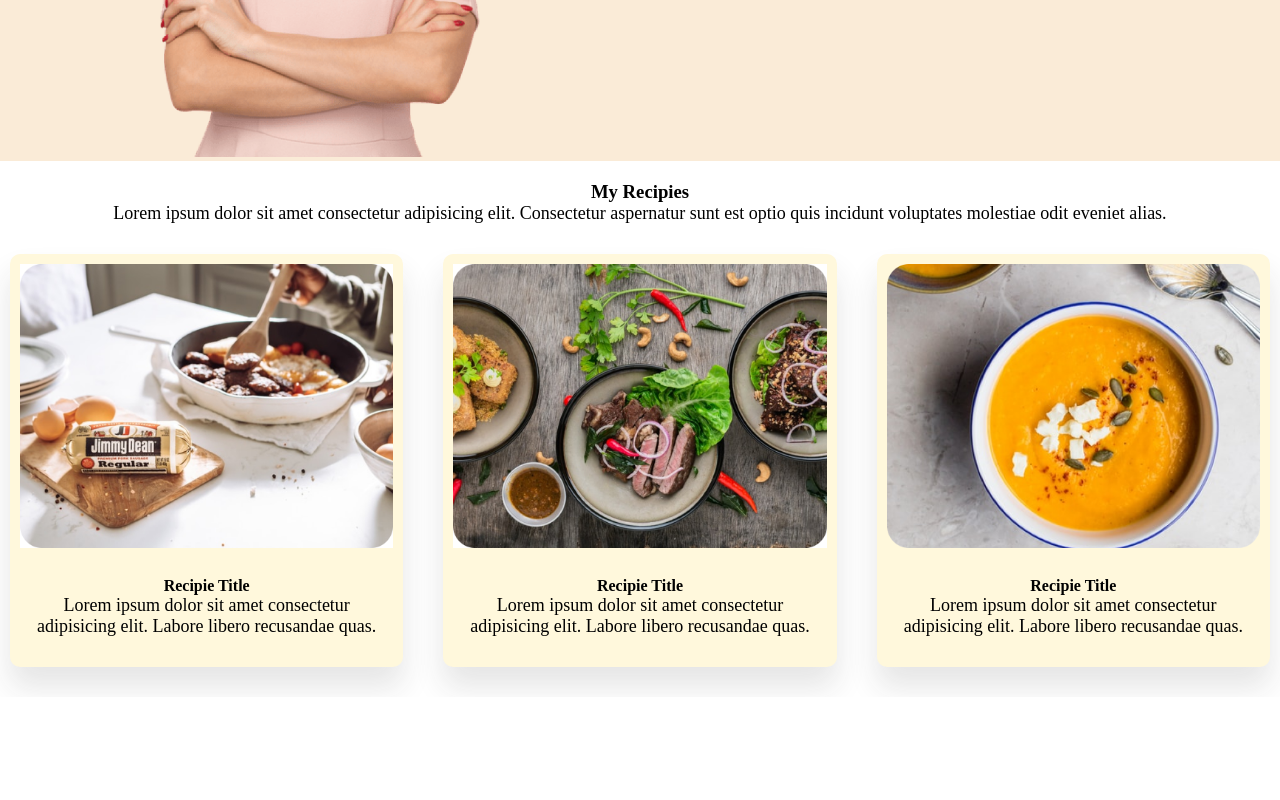
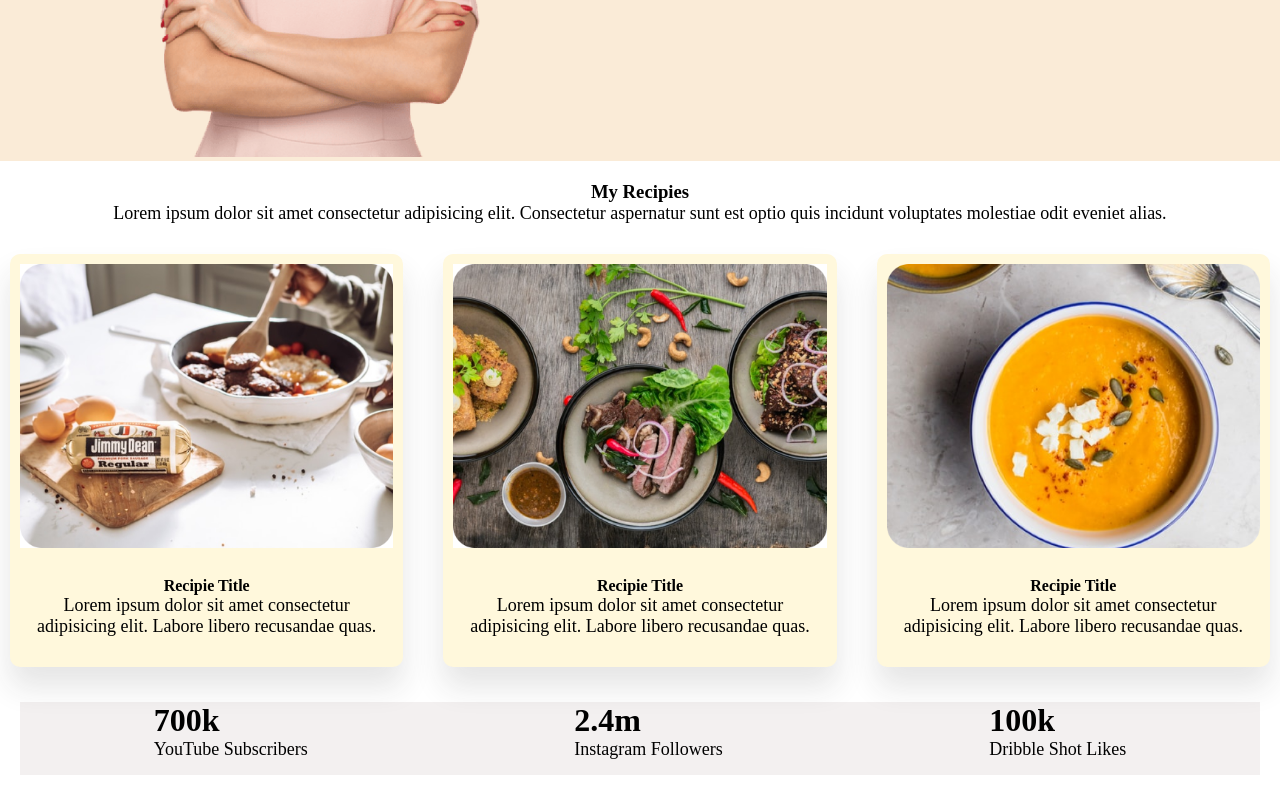
Before and after one commit to alemran22/food-network-main, a plain HTML site: page index.html in a window 1280 px wide. Shown: the part 1140-1940 px from the top of the page. Before the commit the page ends 1837 px from the top, so only its background shows below. Drawn offline with Linux system fonts and the light colour scheme.

Commit message:
footer added

```diff
--- a/index.html
+++ b/index.html
@@ -78,6 +78,23 @@
       </div>
     </div>
   </section>
+
+  <footer>
+    <div>
+      <h1>
+        700k
+      </h1>
+      <p>YouTube Subscribers</p>
+    </div>
+    <div>
+      <h1>2.4m</h1>
+      <p>Instagram Followers</p>
+    </div>
+    <div>
+      <h1>100k</h1>
+      <p>Dribble Shot Likes</p>
+    </div>
+  </footer>
 </body>
 
 </html>
--- a/style.css
+++ b/style.css
@@ -93,3 +93,10 @@ header li {
   padding: 15px;
   text-align: center;
 }
+
+footer {
+  background-color: rgb(243, 240, 240);
+  display: flex;
+  justify-content: space-around;
+  margin: 25px 1.6%;
+}
```
